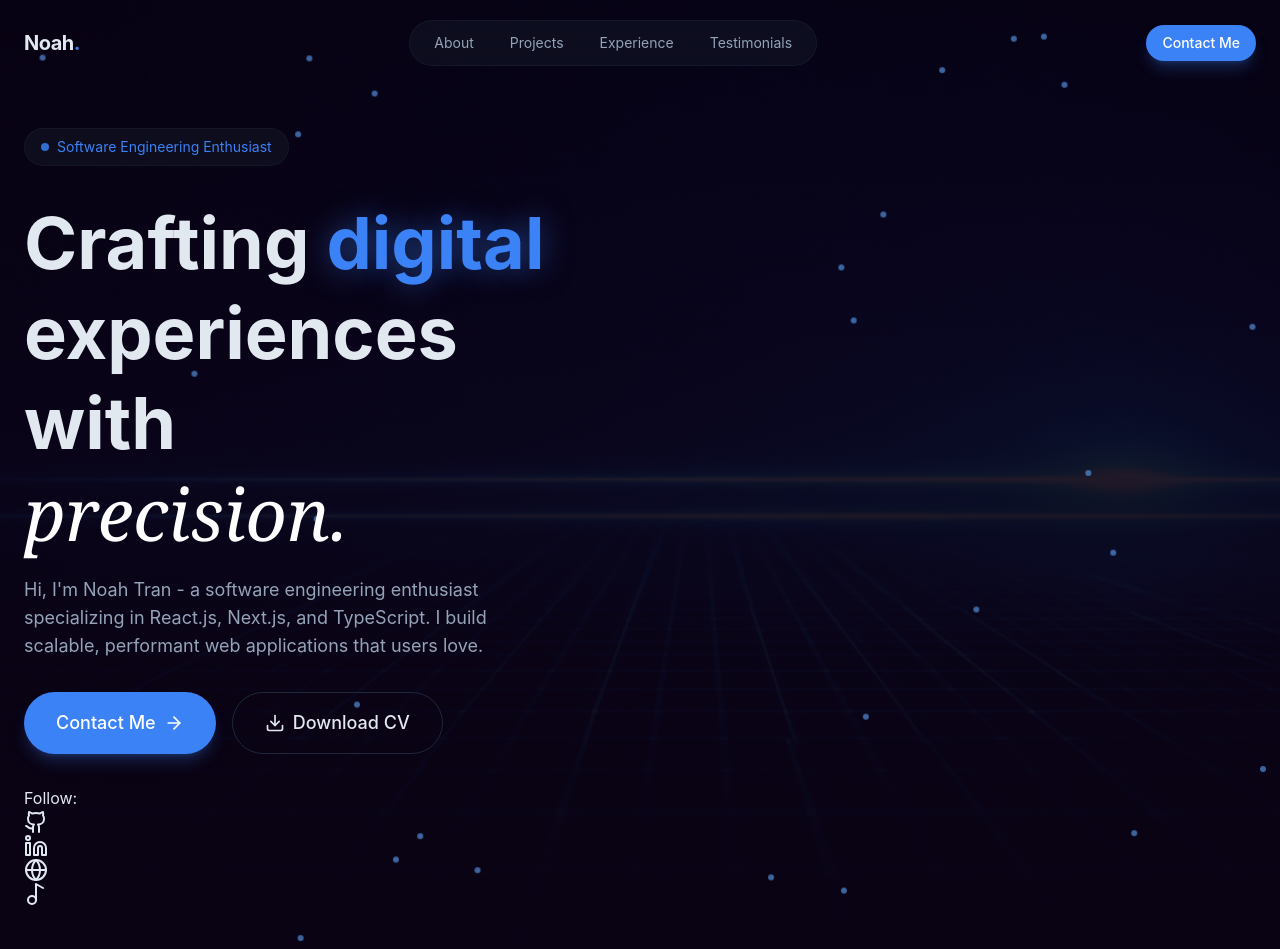
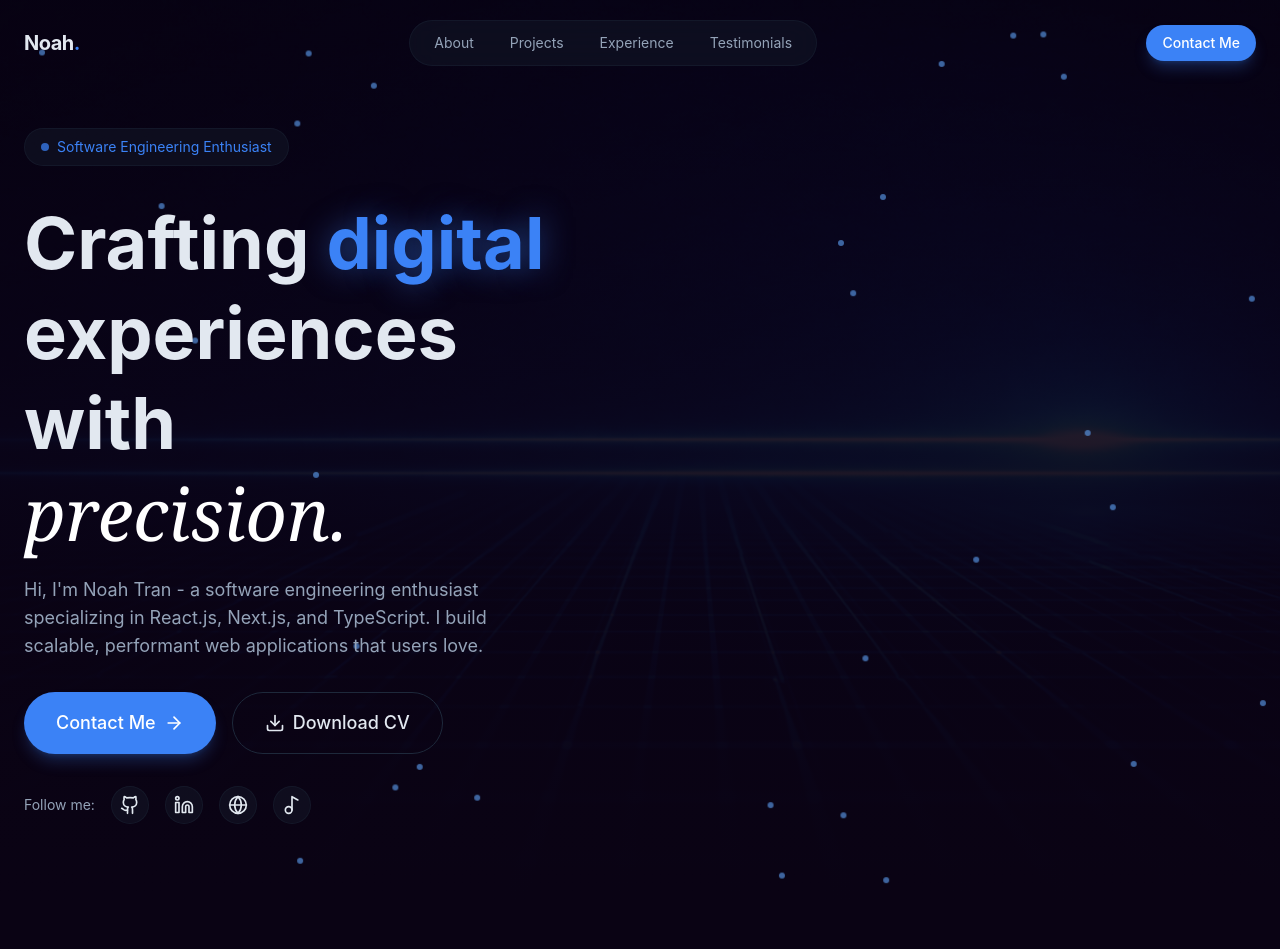
Before and after one commit to noahnoahnoahtran/Web_Dev, a React (Vite) app in the folder Website/10_portfolio/: page / in a window 1280 px wide. Shown: the top 949 px of the page. After the commit the page ends 904 px from the top, so only its background shows below. Built offline with nearby package versions, Linux system fonts and the light colour scheme.

Commit message:
feat(hero/social): setup styling for social link buttons

```diff
--- a/Website/10_portfolio/src/sections/Hero.jsx
+++ b/Website/10_portfolio/src/sections/Hero.jsx
@@ -69,8 +69,8 @@
             </div>
 
             {/* Social Links */}
-            <div>
-              <span>Follow: </span>
+            <div className="flex items-center gap-4 animate-fade-in animation-delay-400">
+              <span className="text-sm text-muted-foreground">Follow me: </span>
               {[
                 { icon: Github, href: "https://github.com/noahtran96" },
                 {
@@ -86,8 +86,12 @@
                   href: "https://www.tiktok.com/@noahisblogging",
                 },
               ].map((social, index) => (
-                <a key={index} href={social.href}>
-                  {<social.icon />}
+                <a
+                  key={index}
+                  href={social.href}
+                  className="p-2 rounded-full glass hover:bg-primary/10 hover:text-primary transition-all duration-300"
+                >
+                  {<social.icon className="w-5 h-5" />}
                 </a>
               ))}
             </div>
```
